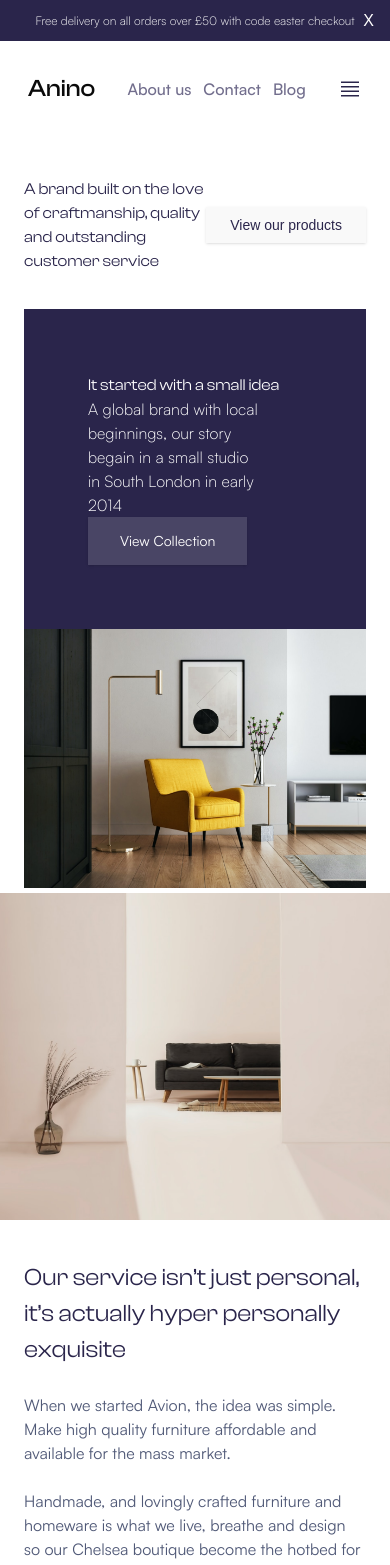
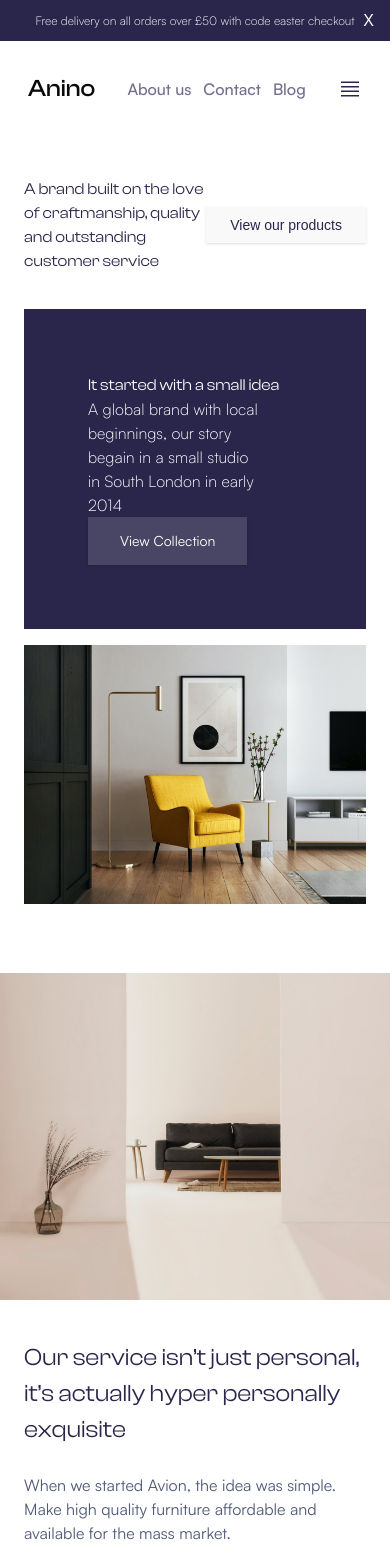
Before and after one commit to AyyanAli-Khan/hackathon, a Next.js app: page /about in a window 390 px wide. Shown: the top 1565 px of the page. Built offline with nearby package versions, Linux system fonts and the light colour scheme.

Commit message:
update about

```diff
--- a/app/about/page.tsx
+++ b/app/about/page.tsx
@@ -1,4 +1,4 @@
-"use client";
+"use client"
 import React, { useState } from "react";
 import { Swiper, SwiperSlide } from "swiper/react";
 import "swiper/css";
@@ -155,7 +155,7 @@ export default function Page() {
         </Button>
       </div>
 
-      <div className="grid grid-cols-1 md:grid-cols-2  px-6 py-4 md:px-20 md:py-[60px] gap-x-4 w-full h-[600px]">
+      <div className="grid grid-cols-1 md:grid-cols-2  px-6 py-4 md:px-20 md:py-[60px] gap-4 w-full h-[600px]">
         {/* text */}
         <div className="p-16 bg-primary flex flex-col  md:justify-between">
           <div className="text-white gap-3">
@@ -188,7 +188,7 @@ export default function Page() {
         </div>
       </div>
 
-      <div className="grid grid-cols-1 md:grid-cols-2 w-full h-[600px]">
+      <div className="grid mt-20 md:mt-0 grid-cols-1 md:grid-cols-2 w-full h-[600px]">
         {/* image */}
         <div className="bg-blue-800">
           <Image
```
